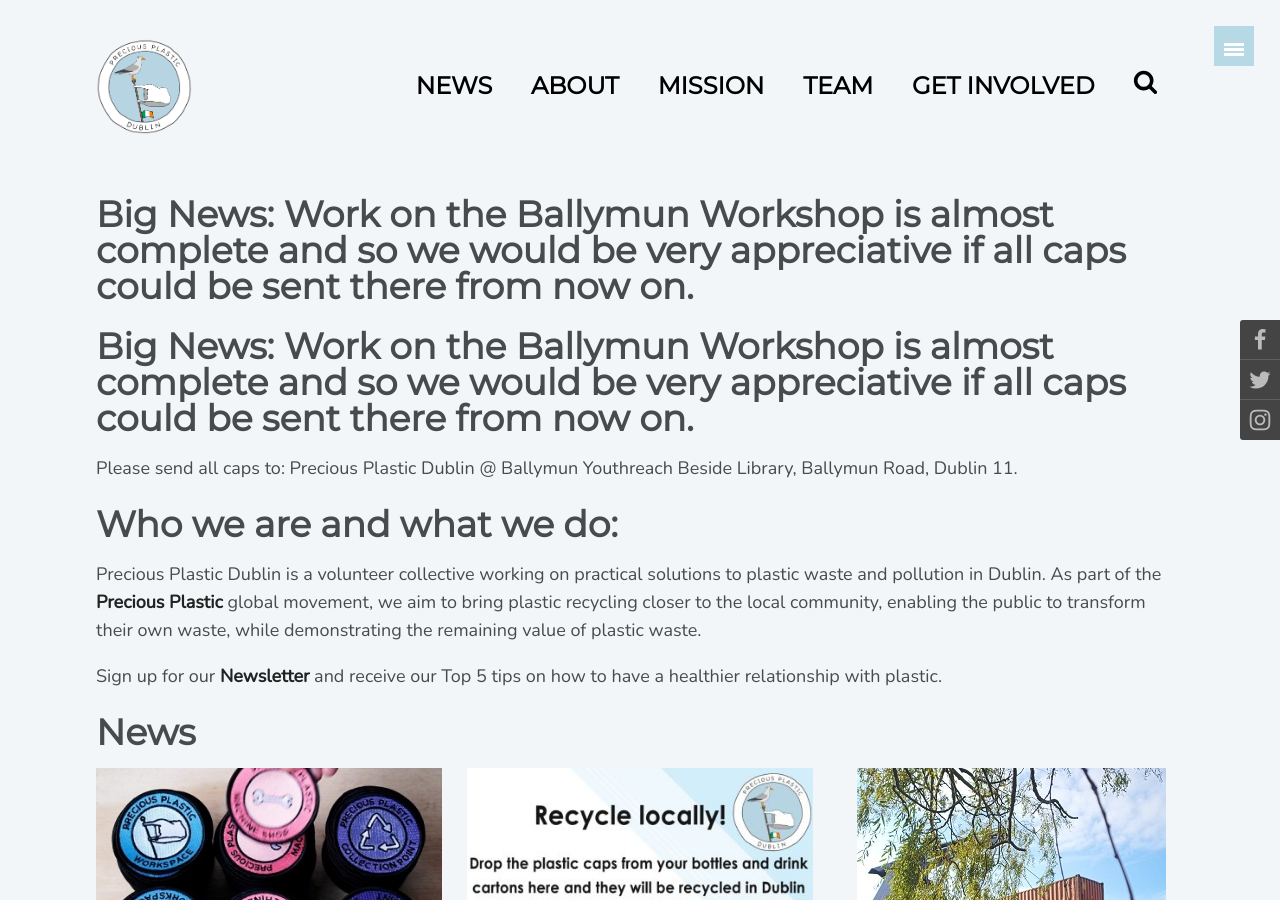
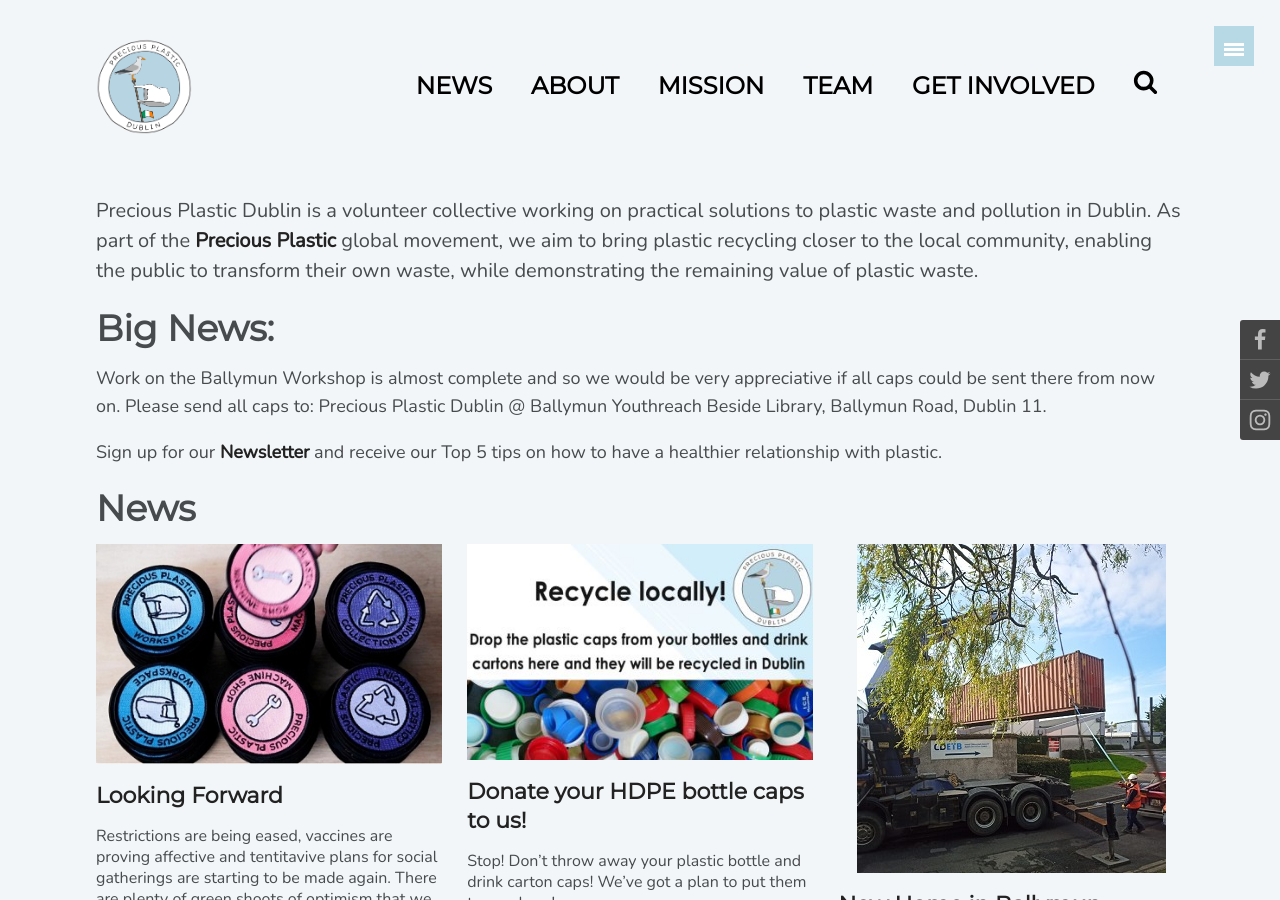
Before and after one commit to preciousplasticdublin/preciousplasticdublin.github.io, a Jekyll site: the page built from index.md, in a window 1280 px wide and 900 px high. Built offline with Jekyll 4.4.1, drawn with Linux system fonts in a browser that asks for light colours; comment, search, counter and statistics services are not loaded; our own code applies the rules of GitHub Pages for plain Markdown files.

Commit message:
Update index.md
New attempt to fix duplication

```diff
--- a/index.md
+++ b/index.md
@@ -3,16 +3,11 @@
 permalink: /
 ---
 
-
-# Big News: Work on the Ballymun Workshop is almost complete and so we would be very appreciative if all caps could be sent there from now on.
-
-Please send all caps to: Precious Plastic Dublin @ Ballymun Youthreach Beside Library, Ballymun Road, Dublin 11.
-
-
-
-# Who we are and what we do:
 Precious Plastic Dublin is a volunteer collective working on practical solutions to plastic waste and pollution in Dublin. As part of the [Precious Plastic](https://preciousplastic.com) global movement, we aim to bring plastic recycling closer to the local community, enabling the public to transform their own waste, while demonstrating the remaining value of plastic waste.
 
+# Big News:
+Work on the Ballymun Workshop is almost complete and so we would be very appreciative if all caps could be sent there from now on.
+Please send all caps to: Precious Plastic Dublin @ Ballymun Youthreach Beside Library, Ballymun Road, Dublin 11.
 
 
 Sign up for our [Newsletter](/newsletter) and receive our Top 5 tips on how to have a healthier relationship with plastic.
```
